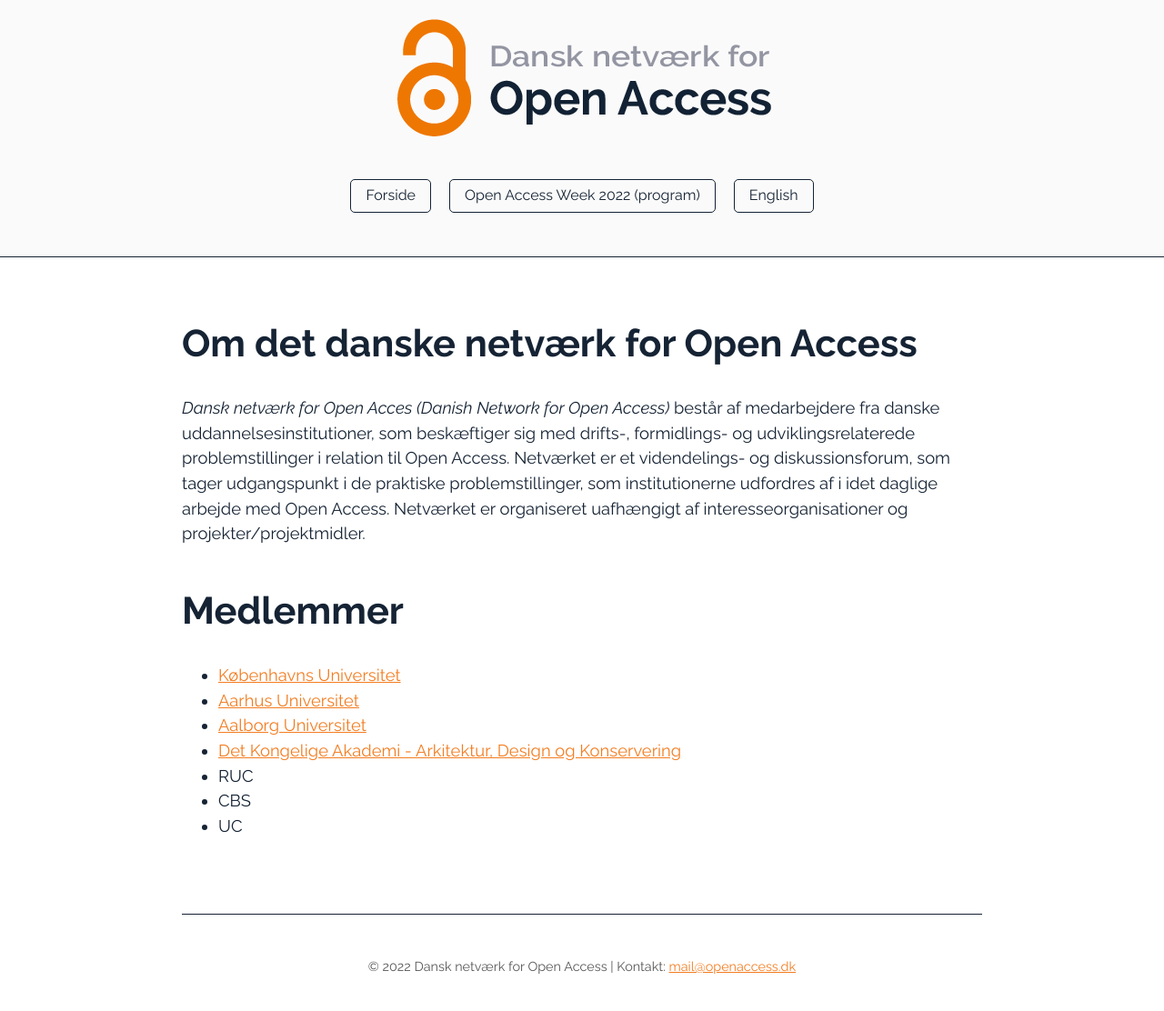
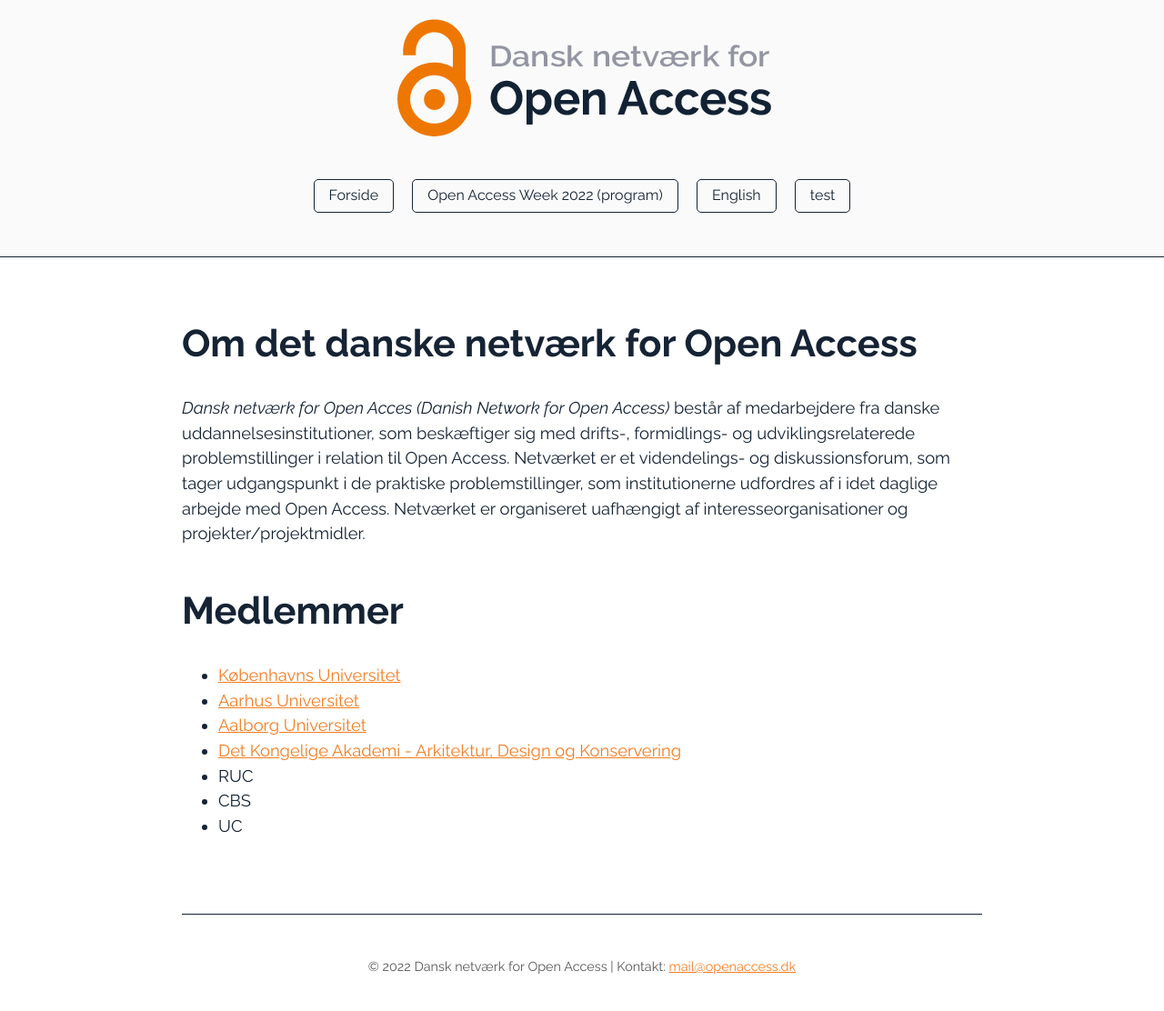
Before and after one commit to openaccess-dk/openaccess-dk.github.io, a Jekyll site: the page built from index.md, in a window 1280 px wide. Shown: the whole page at 91% size. Built offline with Jekyll 4.4.1, drawn with Linux system fonts in a browser that asks for light colours.

Commit message:
Update navigation.yml

```diff
--- a/_data/navigation.yml
+++ b/_data/navigation.yml
@@ -6,3 +6,6 @@
 
 - name: English
   link: /english
+
+- name: test
+  link: /test
```
